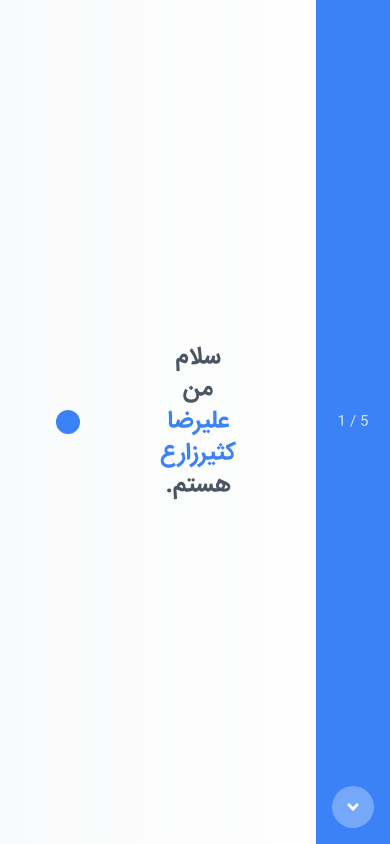
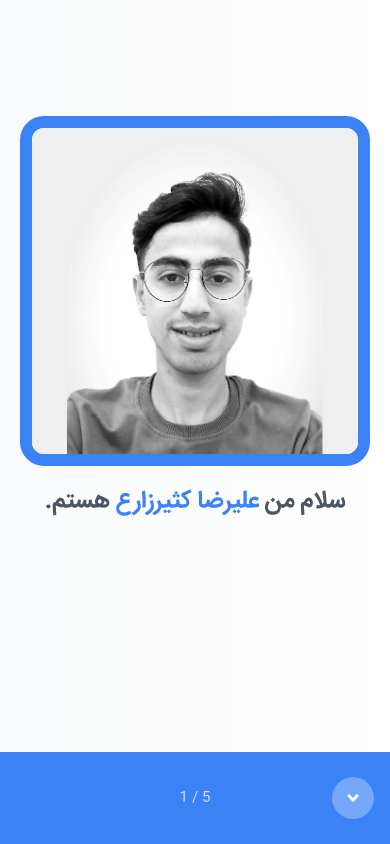
Before and after one commit to alirezakasirzare/kasirzare-2, a React (Create React App) app: page / in a window 390 px wide. Built offline with nearby package versions, Linux system fonts and the light colour scheme.

Commit message:
responsive sectiond

```diff
--- a/src/components/Screen.tsx
+++ b/src/components/Screen.tsx
@@ -6,7 +6,7 @@ import SectionSlider from './slider/SectionSlider';
 import { MotionConfig } from 'framer-motion';
 
 const Container = tw.div`
-  flex
+  flex flex-col-reverse md:flex-row
   w-full h-screen overflow-hidden
   bg-gradient-to-l from-white to-gray-50
 `;
@@ -17,7 +17,7 @@ function Screen() {
       <SectionProvider>
         <Container>
           <Sidebar />
-          <div className="w-full h-full">
+          <div className="w-full h-full pt-24 md:pt-0">
             <SectionSlider />
           </div>
         </Container>
--- a/src/components/card/CardContainer.tsx
+++ b/src/components/card/CardContainer.tsx
@@ -3,14 +3,15 @@ import tw from 'tailwind-styled-components';
 import { ReactNode } from 'react';
 
 const Container = tw.div`
-  flex items-center gap-20
-  w-full h-full p-20
+  flex flex-col md:flex-row items-center gap-5 md:gap-20
+  w-full h-full p-5 md:p-20
 `;
 
-const Item = tw.div`
-  w-1/2
+const Item = tw.div<{ $titleSecond?: boolean }>`
+  w-full md:w-1/2
   text-center
   text-gray-500
+  ${({ $titleSecond }) => $titleSecond && 'order-10 md:order-none'}
 `;
 
 const Title = tw.div`
@@ -22,14 +23,15 @@ const Title = tw.div`
 interface CardContainerProps {
   title: ReactNode;
   children: ReactNode;
+  titleSecond?: boolean;
 }
 
 function CardContainer(props: CardContainerProps) {
-  const { title, children } = props;
+  const { title, children, titleSecond } = props;
 
   return (
     <Container>
-      <Item>
+      <Item $titleSecond={!!titleSecond}>
         <Title>{title}</Title>
       </Item>
       <Item>{children}</Item>
--- a/src/components/card/TextImgCard.tsx
+++ b/src/components/card/TextImgCard.tsx
@@ -1,6 +1,7 @@
 import tw from 'tailwind-styled-components';
 
 import { motion } from 'framer-motion';
+import { FaEye, FaLink } from 'react-icons/fa';
 
 const Box = motion(tw.div`
   bg-gray-100
@@ -20,7 +21,7 @@ const Image = tw.img`
 
 const Button = tw.button`
   bg-blue-500 text-white
-  py-1.5 px-4 rounded-full
+  py-2 px-2 rounded-full
 `;
 
 const SecondButton = tw(Button)`
@@ -51,8 +52,14 @@ function TextImgCard(props: TextSmallCardProps) {
         <span className="text-blue-500 text-base">{text}</span>
       </div>
       <div className="flex gap-2">
-        <SecondButton>پیش نمایش</SecondButton>
-        <Button>بازدید</Button>
+        <SecondButton>
+          {/* <span className="hidden md:block">پیش نمایش</span> */}
+          <FaEye />
+        </SecondButton>
+        <Button>
+          {/* <span className="hidden md:block">بازدید</span> */}
+          <FaLink />
+        </Button>
       </div>
     </Box>
   );
--- a/src/components/layout/Header.tsx
+++ b/src/components/layout/Header.tsx
@@ -8,7 +8,7 @@ const Box = motion(tw.header`
   w-full
   bg-gray-100
   h-24
-  pr-[150px]
+  md:pr-[150px]
   flex justify-center items-center gap-5
 `);
 
--- a/src/components/layout/Sidebar.tsx
+++ b/src/components/layout/Sidebar.tsx
@@ -7,8 +7,8 @@ import { useContext } from 'react';
 const Aside = tw.aside`
   bg-blue-500
   shadow-sm
-  h-full w-[150px] p-4
-  flex flex-col justify-between items-center
+  h-[100px] md:h-full w-full md:w-[150px] p-4
+  flex flex-row-reverse md:flex-col justify-between items-center
   relative z-50
 `;
 
--- a/src/components/sections/Connect.tsx
+++ b/src/components/sections/Connect.tsx
@@ -5,7 +5,7 @@ import CardContainer from '../card/CardContainer';
 import TextIconCard from '../card/TextIconCard';
 
 const TextContainer = motion(tw.div`
-  grid grid-cols-2 gap-2
+  grid grid-cols-1 md:grid-cols-2 gap-2
 `);
 
 function Connect() {
--- a/src/components/sections/Info.tsx
+++ b/src/components/sections/Info.tsx
@@ -12,10 +12,10 @@ function Info() {
   const title = `من کی هستم ؟`;
 
   const items: { title: string; text: string }[] = [
+    { title: 'محل سکونت', text: 'خوزستان' },
     { title: 'وضعیت تحصیل', text: 'در حال تحصیل' },
     { title: 'مقطع تحصیل', text: 'کاردانی کامپیوتر' },
     { title: 'وضعیت خدمت', text: 'معافیت تحصیلی' },
-    { title: 'محل سکونت', text: 'خوزستان' },
   ];
 
   const itemContainer = {
--- a/src/components/sections/Profile.tsx
+++ b/src/components/sections/Profile.tsx
@@ -19,7 +19,7 @@ function Profile() {
   );
 
   return (
-    <CardContainer title={title}>
+    <CardContainer title={title} titleSecond>
       <Image
         src={profileImage}
         initial={{ scale: 0.7, opacity: 0 }}
```
